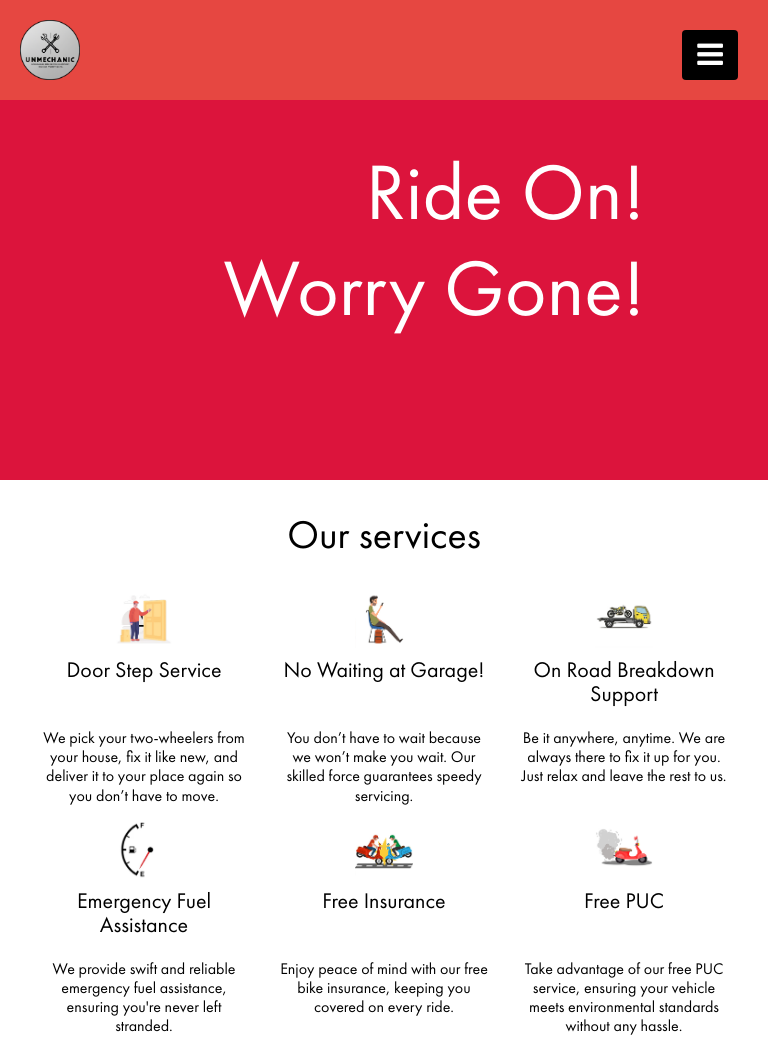
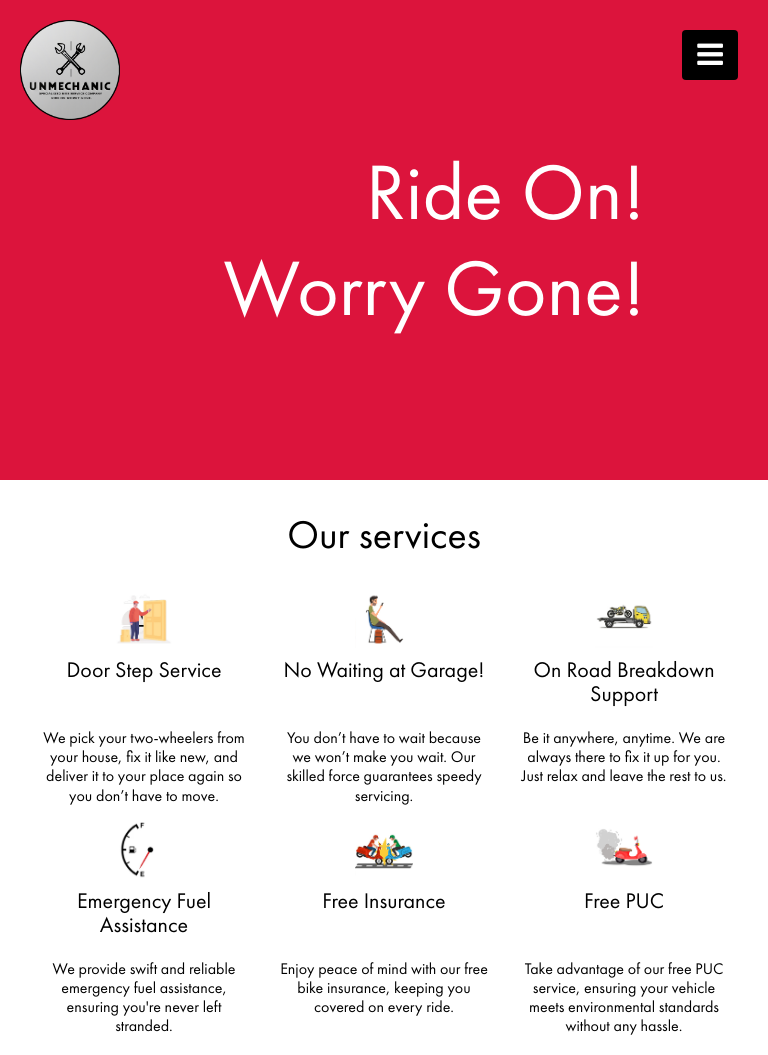
Before and after one commit to ESP1420/unmechanic, a plain HTML site: page index.html in a window 768 px wide. Shown: the top 1055 px of the page. Drawn offline with Linux system fonts and the light colour scheme.

Commit message:
Update custom-responsive-style.css

```diff
--- a/css/custom-responsive-style.css
+++ b/css/custom-responsive-style.css
@@ -167,7 +167,7 @@
 		height: 60vh;
 	}
 	header {
-		background: #e64741; /* Old browsers */
+		background: #DC143C; /* Old browsers */
 		position: fixed;
 		width: 100%;
 		padding: 20px;
@@ -175,7 +175,7 @@
 	}
 	header .mobile-logo {
 		display: block;
-		width: 60px;
+		width: 100px;
 	}
 	#Banner .logo {
 		display: none;
```
